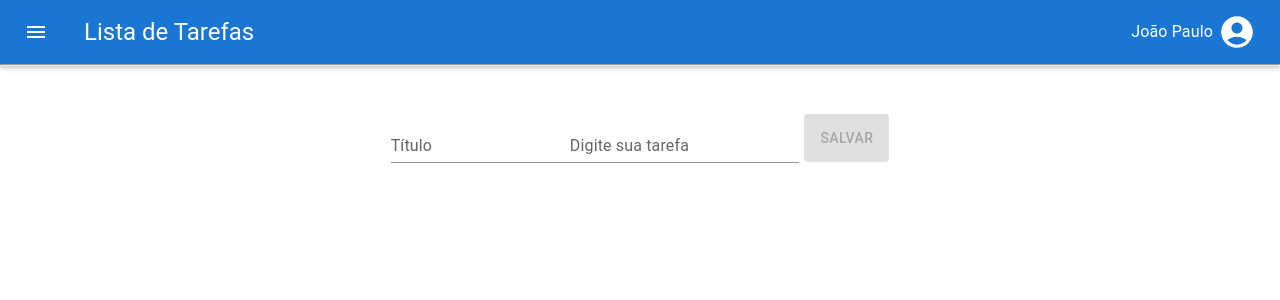
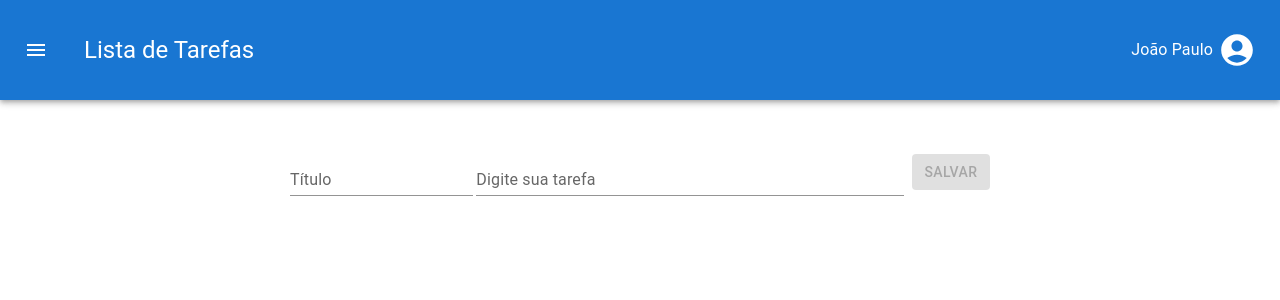
Before and after one commit to Git-JoaoPauloSantos/TodoList, a React (Vite) app: page / in a window 1280 px wide. Shown: the top 300 px of the page. Built offline with nearby package versions, Linux system fonts and the light colour scheme.

Commit message:
Add estilos nos cards e form

```diff
--- a/src/components/AppBar.jsx
+++ b/src/components/AppBar.jsx
@@ -10,9 +10,9 @@ import AccountCircle from '@mui/icons-material/AccountCircle';
 
 export default function ButtonAppBar() {
   return (
-    <Box sx={{ flexGrow: 1 }}>
+    <Box sx={{ flexGrow: 1}}>
       <AppBar position="static">
-        <Toolbar>
+        <Toolbar sx={{ height: "100px" }}>
           <IconButton
             size="large"
             edge="start"
--- a/src/components/CardTask.jsx
+++ b/src/components/CardTask.jsx
@@ -1,5 +1,7 @@
 import { Button, Card, CardActions, CardContent, TextField, Typography } from '@mui/material'
 import CheckCircleIcon from '@mui/icons-material/CheckCircle'
+import PushPinIcon from '@mui/icons-material/PushPin';
+import PushPinOutlinedIcon from '@mui/icons-material/PushPinOutlined';
 import React from 'react'
 
 const CardTask = ({ tarefa, index, completeTask, deleteTask }) => {
@@ -10,7 +12,7 @@ const CardTask = ({ tarefa, index, completeTask, deleteTask }) => {
                 display: "flex",
                 flexDirection: "column",
                 justifyContent: "space-between",
-                background: (tarefa.isComplete ? "#c7f7d4" : "")
+                background: (tarefa.isComplete ? "#90caf9" : "")
             }}>
             <CardContent >
                 <Typography
@@ -29,15 +31,21 @@ const CardTask = ({ tarefa, index, completeTask, deleteTask }) => {
                         <Typography variant='button' color="#ccc" borderBottom="1px solid" >
                             sem Título
                         </Typography>}
-                    {tarefa.isComplete && <span><CheckCircleIcon sx={{ color: "#4caf50", alignSelf: "" }} /></span>}
+                    {tarefa.isComplete && <CheckCircleIcon color='primary' sx={{fontSize: "1.2rem" }} />}
                 </Typography>
                 <Typography variant="body1" color="text.secondary">
                     {tarefa.task}
                 </Typography>
             </CardContent>
-            <CardActions sx={{ display: "flex", justifyContent: "end" }}>
-                <Button onClick={() => completeTask(index)} size="small">Completa</Button>
-                <Button color='warning' onClick={() => deleteTask(index)} size="small">Apagar</Button>
+            <CardActions sx={{ display: "flex", justifyContent: "space-evenly" }}>
+                <CardActions>
+                    <Button color='inherit' size='small'><PushPinOutlinedIcon sx={{ fontSize: "1.2rem" }} /></Button>
+                </CardActions>
+                <CardActions>
+                    <Button variant='outlined' color={tarefa.isComplete ? "inherit" : "primary"} onClick={() => completeTask(index)} size="small">Completa</Button>
+                    <Button variant='outlined' color='error' onClick={() => deleteTask(index)} size="small">Apagar</Button>
+                </CardActions>
+
             </CardActions>
         </Card>
     )
--- a/src/components/Form.css
+++ b/src/components/Form.css
@@ -1,12 +1,17 @@
 .container-form{
+    max-width: 700px;
     width: 70%;
     display: flex;
     justify-content: center;
     align-items: center;
     margin: 3rem auto;
+    gap: .2rem;
 }
-.container-form input{
-    padding: .3rem;
+.container-form .btn-container{
+    height: 100%;
+    display: flex;
+    justify-content: end;
+    align-items: flex-end;
 }
 .container-form button{
     background-color: transparent;
--- a/src/components/Form.jsx
+++ b/src/components/Form.jsx
@@ -17,20 +17,21 @@ const Form = ({ addTask }) => {
     return (
         <form onSubmit={(e) => e.preventDefault()} className="container-form">
             <TextField
-                sx={{ width: "20%" }}
+                sx={{ width: "30%" }}
                 onChange={(e) => setInputTitleText(e.target.value)}
                 value={inputTitleText}
                 label="Título"
                 variant="standard" />
 
             <TextField
+                sx={{ width: "70%" }}
                 onChange={(e) => setInputText(e.target.value)}
                 value={inputText}
                 label="Digite sua tarefa"
                 variant="standard" />
             {inputText && (
                 <Button
-                    sx={{ height: "48px", marginLeft: "5px" }}
+                    sx={{ marginLeft: "5px" }}
                     onClick={() => validacaoinput(inputTitleText, inputText)}
                     variant="contained"
                     component="label">
@@ -39,8 +40,8 @@ const Form = ({ addTask }) => {
                 </Button>)}
             {!inputText && (
                 <Button
-                disabled
-                    sx={{ height: "48px", marginLeft: "5px" }}
+                    disabled
+                    sx={{ marginLeft: "5px" }}
                     onClick={() => validacaoinput(inputTitleText, inputText)}
                     variant="contained"
                     component="label">
--- a/src/pages/Home.jsx
+++ b/src/pages/Home.jsx
@@ -61,9 +61,7 @@ const Home = () => {
     return (
         <div>
             <ButtonAppBar />
-            <hr />
             <Form addTask={addTask} />
-
             {tarefas ? (
                 <ListTodo
                     tarefas={tarefas}
```
Also changed, not shown: src/components/ListTodo.jsx (+0 -8 lines).
